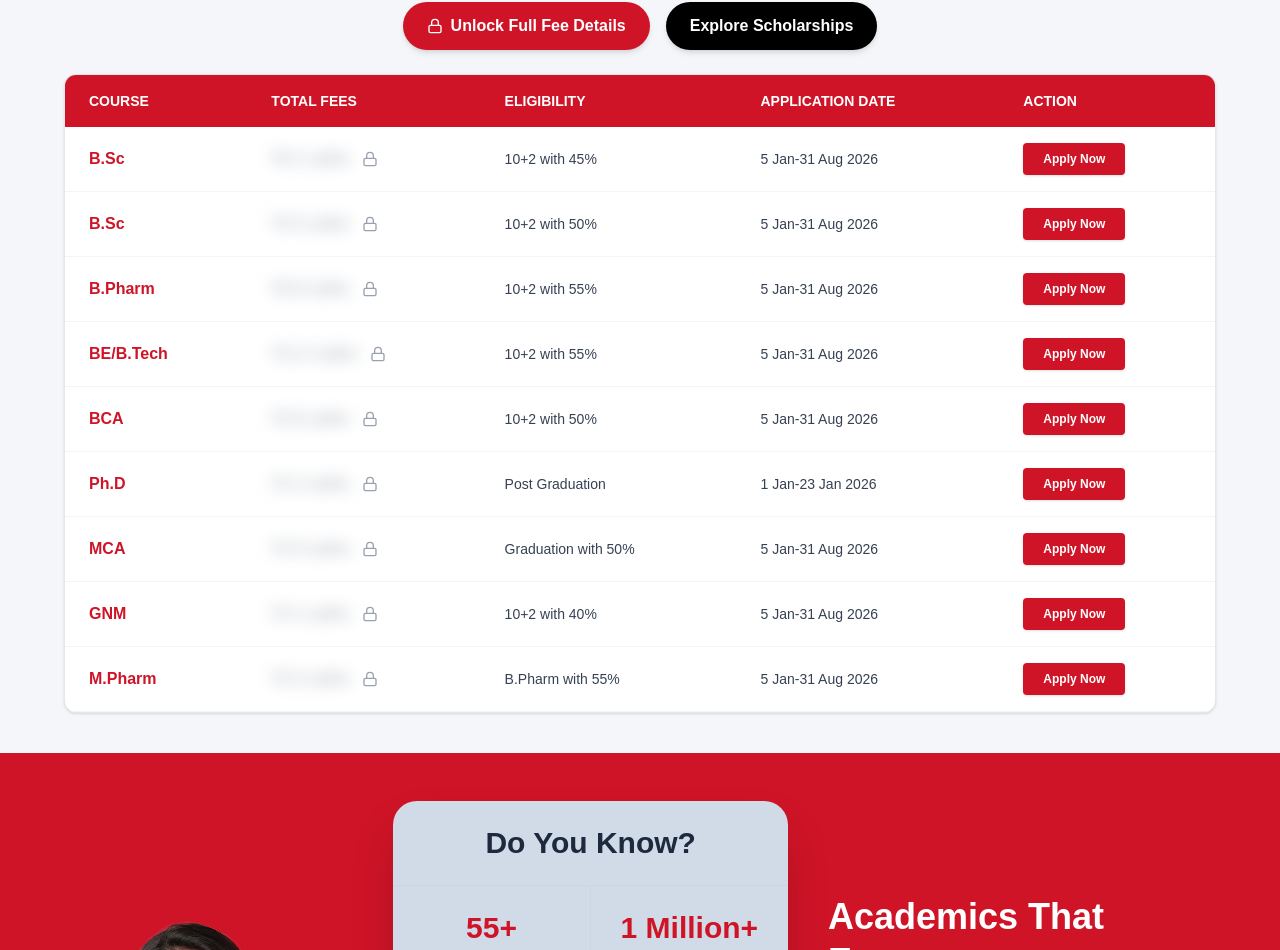
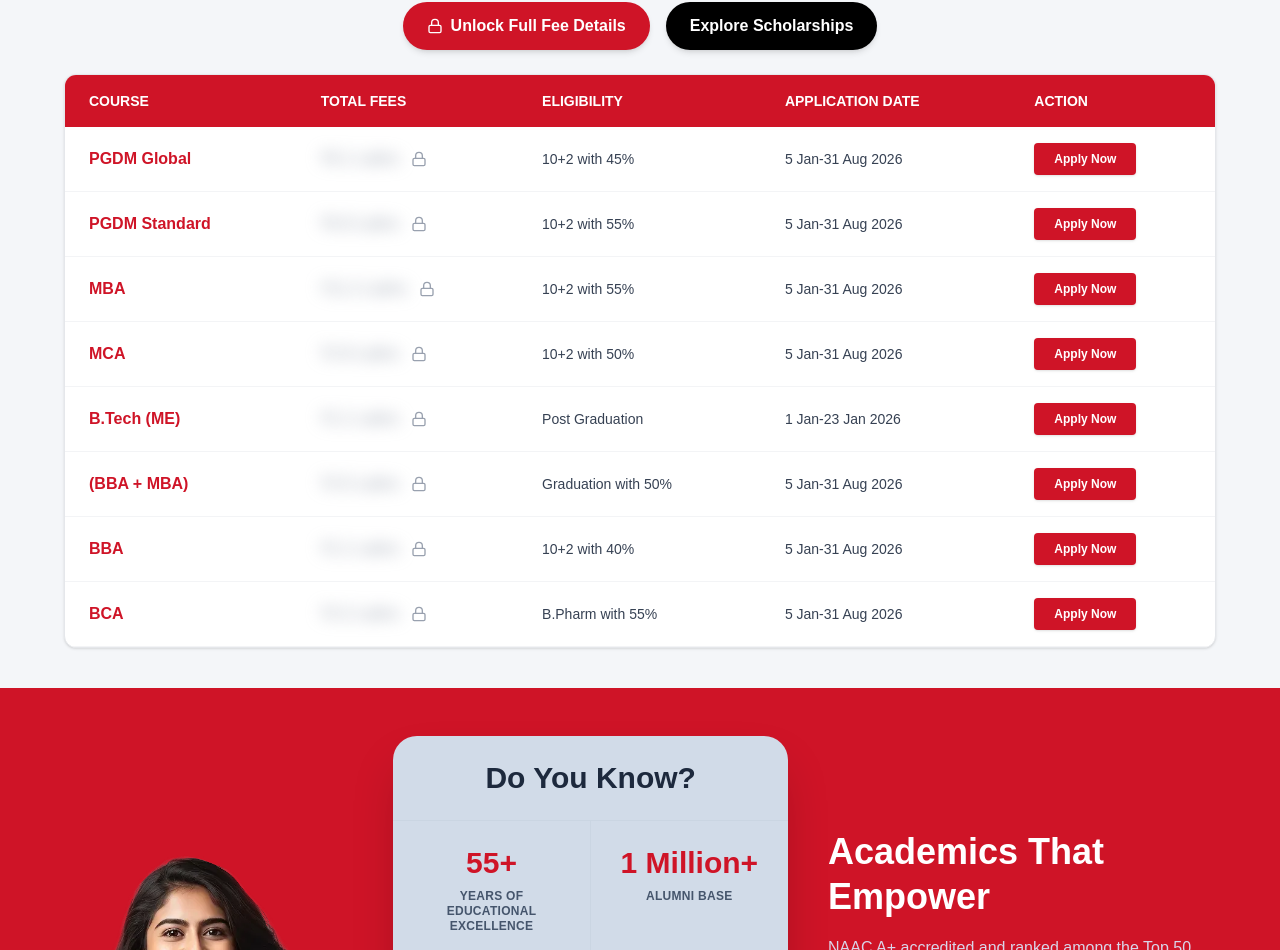
Before and after one commit to aragonani/niet-clg, a Next.js app: page /niet in a window 1280 px wide. Shown: the part 1760-2710 px from the top of the page. Built offline with nearby package versions, Linux system fonts and the light colour scheme.

Commit message:
add courses in niet lp

```diff
--- a/components/courses-table.tsx
+++ b/components/courses-table.tsx
@@ -7,15 +7,14 @@ interface Props {
 
 const CoursesTable = ({ handleOpenForm }: Props) => {
   const courses = [
-    { name: "B.Sc", fees: "₹8.1 Lakhs", eligibility: "10+2 with 45%", date: "5 Jan-31 Aug 2026" },
-    { name: "B.Sc", fees: "₹4.5 Lakhs", eligibility: "10+2 with 50%", date: "5 Jan-31 Aug 2026" },
-    { name: "B.Pharm", fees: "₹6.8 Lakhs", eligibility: "10+2 with 55%", date: "5 Jan-31 Aug 2026" },
-    { name: "BE/B.Tech", fees: "₹11.2 Lakhs", eligibility: "10+2 with 55%", date: "5 Jan-31 Aug 2026" },
-    { name: "BCA", fees: "₹3.9 Lakhs", eligibility: "10+2 with 50%", date: "5 Jan-31 Aug 2026" },
-    { name: "Ph.D", fees: "₹2.1 Lakhs", eligibility: "Post Graduation", date: "1 Jan-23 Jan 2026" },
-    { name: "MCA", fees: "₹3.5 Lakhs", eligibility: "Graduation with 50%", date: "5 Jan-31 Aug 2026" },
-    { name: "GNM", fees: "₹2.1 Lakhs", eligibility: "10+2 with 40%", date: "5 Jan-31 Aug 2026" },
-    { name: "M.Pharm", fees: "₹3.2 Lakhs", eligibility: "B.Pharm with 55%", date: "5 Jan-31 Aug 2026" },
+    { name: "PGDM Global", fees: "₹8.1 Lakhs", eligibility: "10+2 with 45%", date: "5 Jan-31 Aug 2026" },
+    { name: "PGDM Standard", fees: "₹6.8 Lakhs", eligibility: "10+2 with 55%", date: "5 Jan-31 Aug 2026" },
+    { name: "MBA", fees: "₹11.2 Lakhs", eligibility: "10+2 with 55%", date: "5 Jan-31 Aug 2026" },
+    { name: "MCA", fees: "₹3.9 Lakhs", eligibility: "10+2 with 50%", date: "5 Jan-31 Aug 2026" },
+    { name: "B.Tech (ME)", fees: "₹2.1 Lakhs", eligibility: "Post Graduation", date: "1 Jan-23 Jan 2026" },
+    { name: "(BBA + MBA)", fees: "₹3.5 Lakhs", eligibility: "Graduation with 50%", date: "5 Jan-31 Aug 2026" },
+    { name: "BBA", fees: "₹2.1 Lakhs", eligibility: "10+2 with 40%", date: "5 Jan-31 Aug 2026" },
+    { name: "BCA", fees: "₹3.2 Lakhs", eligibility: "B.Pharm with 55%", date: "5 Jan-31 Aug 2026" },
   ];
 
   return (
--- a/components/register-form.tsx
+++ b/components/register-form.tsx
@@ -4,38 +4,14 @@ import { useState } from "react";
 import "../app/hero.css";
 
 const courses = [
-  "B.Tech - Computer Science & Engineering",
-  "B.Tech - Artificial Intelligence",
-  "B.Tech - Artificial Intelligence & Machine Learning",
-  "B.Tech - Artificial Intelligence & Data Science",
-  "B.Tech - Cyber Security",
-  "B.Tech - Data Science",
-  "B.Tech - Information Technology",
-  "B.Tech - Electronics & Communication Engineering",
-  "B.Tech - Mechanical Engineering",
-  "B.Tech - Civil Engineering",
-  "B.Tech - Electrical Engineering",
-
-  "BCA (Bachelor of Computer Applications)",
-  "BBA (Bachelor of Business Administration)",
-  "B.Com (Bachelor of Commerce)",
-  "B.Com (Hons.)",
-  "B.Sc (Computer Science)",
-  "B.Sc Nursing",
-  "B.Pharm (Bachelor of Pharmacy)",
-
-  "MBA (Master of Business Administration)",
-  "PGDM (Post Graduate Diploma in Management)",
-  "MCA (Master of Computer Applications)",
-  "M.Tech (Master of Technology)",
-
-  "BCA + MCA (Integrated)",
-  "BBA + MBA (Integrated)",
-
-  "BA LLB",
-  "LLB",
-  "GNM (General Nursing & Midwifery)",
-  "D.Pharm (Diploma in Pharmacy)",
+  "PGDM Global",
+  "PGDM Standard",
+  "MBA",
+  "MCA",
+  "B.Tech (ME)",
+  "(BBA + MBA)",
+  "BBA",
+  "BCA"
 ];
 
 const cities = [
```
